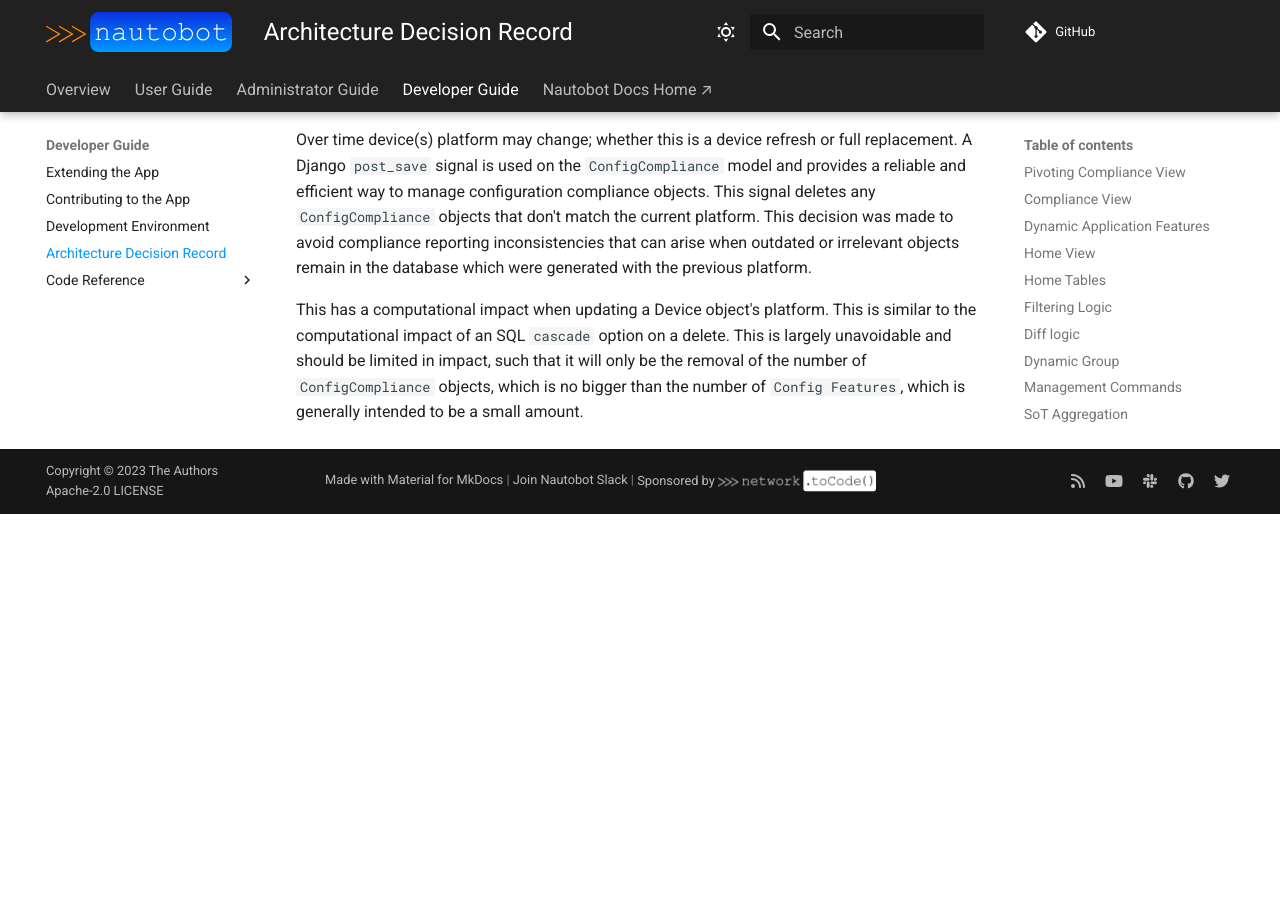
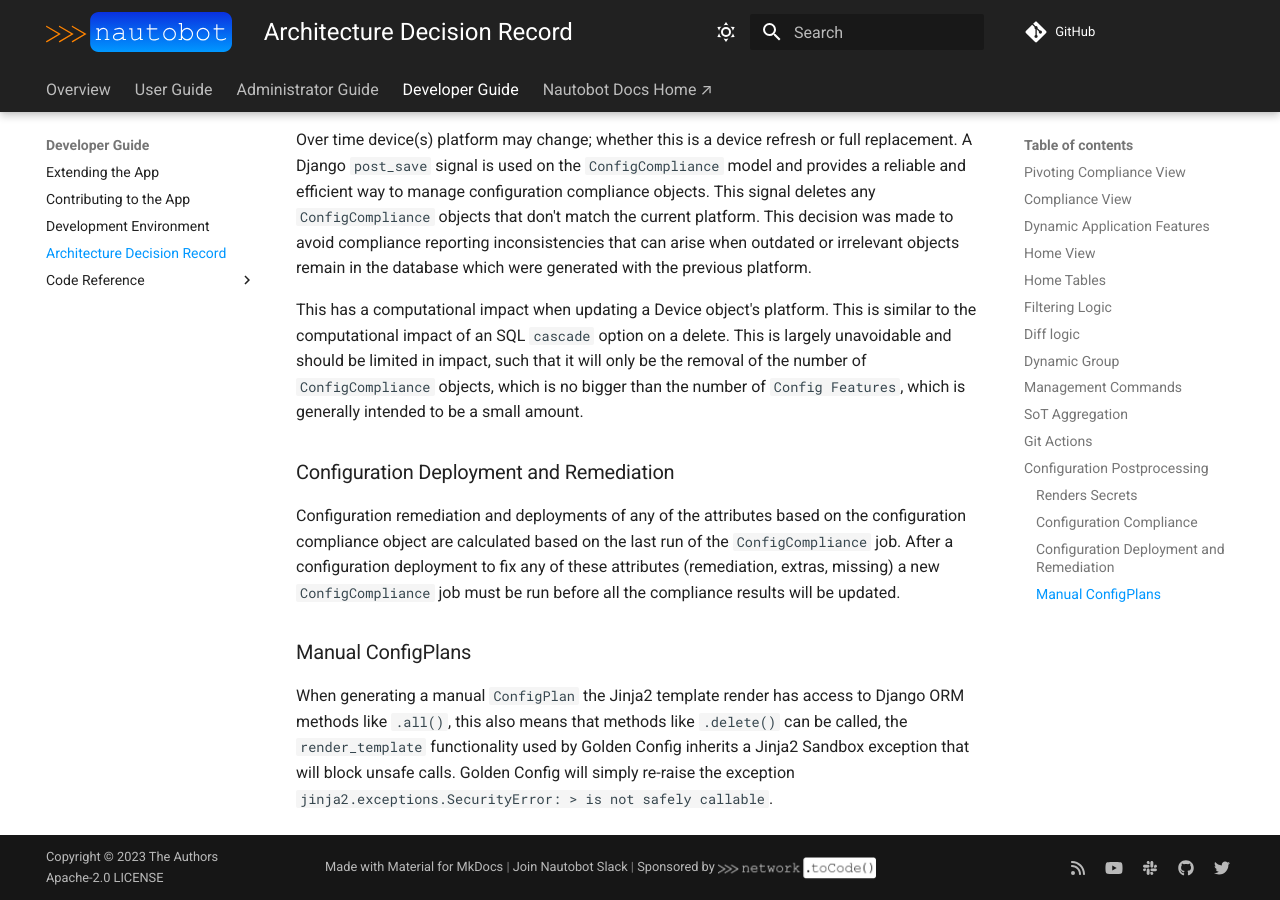
Before and after one commit to nautobot/nautobot-app-golden-config, an MkDocs documentation site: the page built from docs/dev/dev_adr.md, in a window 1280 px wide and 900 px high, scrolled down 4945 px. Built offline with MkDocs 1.6.1 and Material for MkDocs 9.7.7, drawn with Linux system fonts in a browser that asks for light colours; comment, search, counter and statistics services are not loaded; before the commit the page ends 5459 px from its top, so only the background shows below that.

Commit message:
add ADRs

```diff
--- a/docs/dev/dev_adr.md
+++ b/docs/dev/dev_adr.md
@@ -143,3 +143,12 @@
 Over time device(s) platform may change; whether this is a device refresh or full replacement. A Django `post_save` signal is used on the `ConfigCompliance` model and provides a reliable and efficient way to manage configuration compliance objects. This signal deletes any `ConfigCompliance` objects that don't match the current platform. This decision was made to avoid compliance reporting inconsistencies that can arise when outdated or irrelevant objects remain in the database which were generated with the previous platform.
 
 This has a computational impact when updating a Device object's platform. This is similar to the computational impact of an SQL `cascade` option on a delete. This is largely unavoidable and should be limited in impact, such that it will only be the removal of the number of `ConfigCompliance` objects, which is no bigger than the number of  `Config Features`, which is generally intended to be a small amount.
+
+### Configuration Deployment and Remediation
+
+Configuration remediation and deployments of any of the attributes based on the configuration compliance object are calculated based on the last run of the `ConfigCompliance` job. After a configuration deployment to fix any of these attributes (remediation, extras, missing) a new `ConfigCompliance` job must be run before all the compliance results will be updated.
+
+
+### Manual ConfigPlans
+
+When generating a manual `ConfigPlan` the Jinja2 template render has access to Django ORM methods like `.all()`, this also means that methods like `.delete()` can be called, the `render_template` functionality used by Golden Config inherits a Jinja2 Sandbox exception that will block unsafe calls. Golden Config will simply re-raise the exception `jinja2.exceptions.SecurityError: > is not safely callable`.
```
